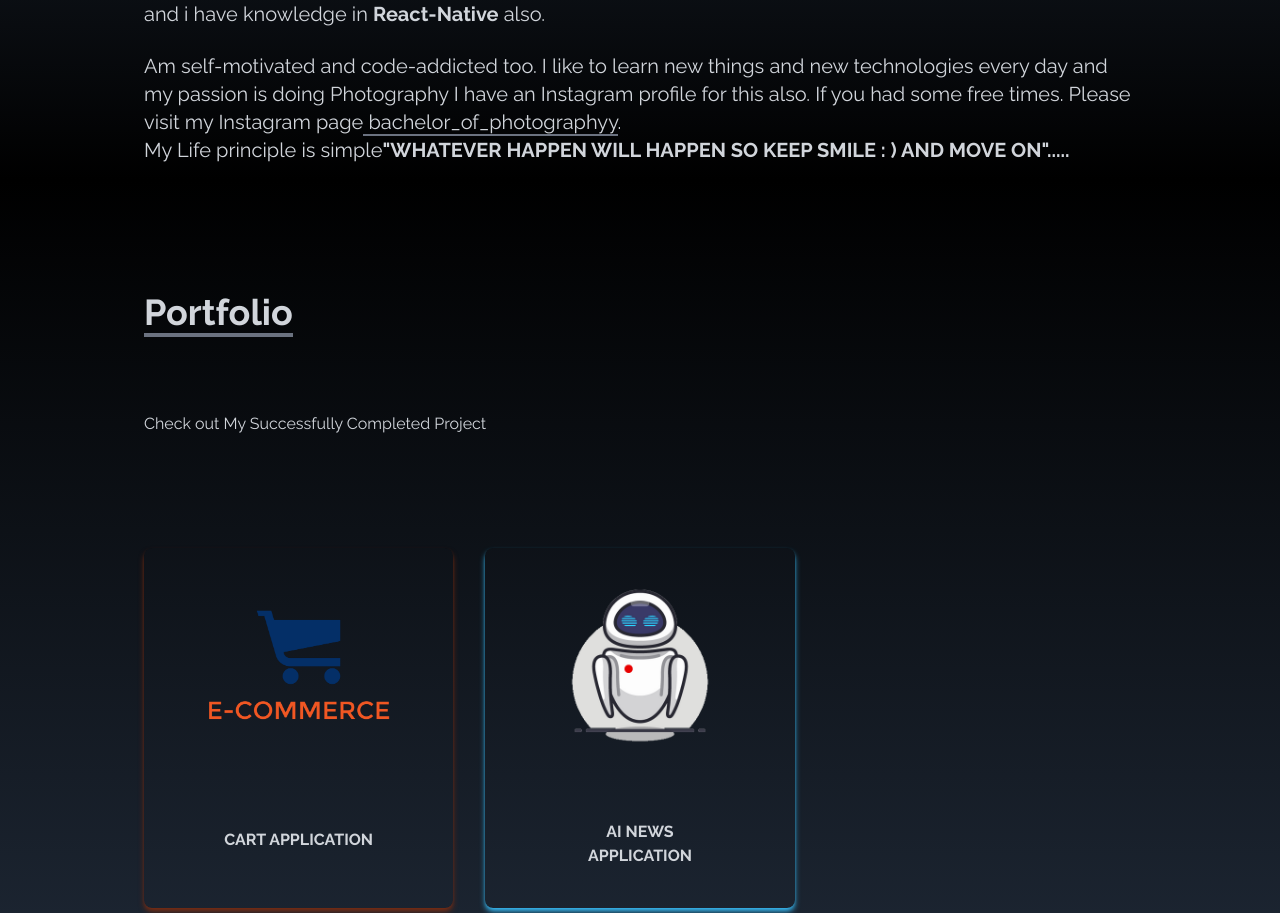
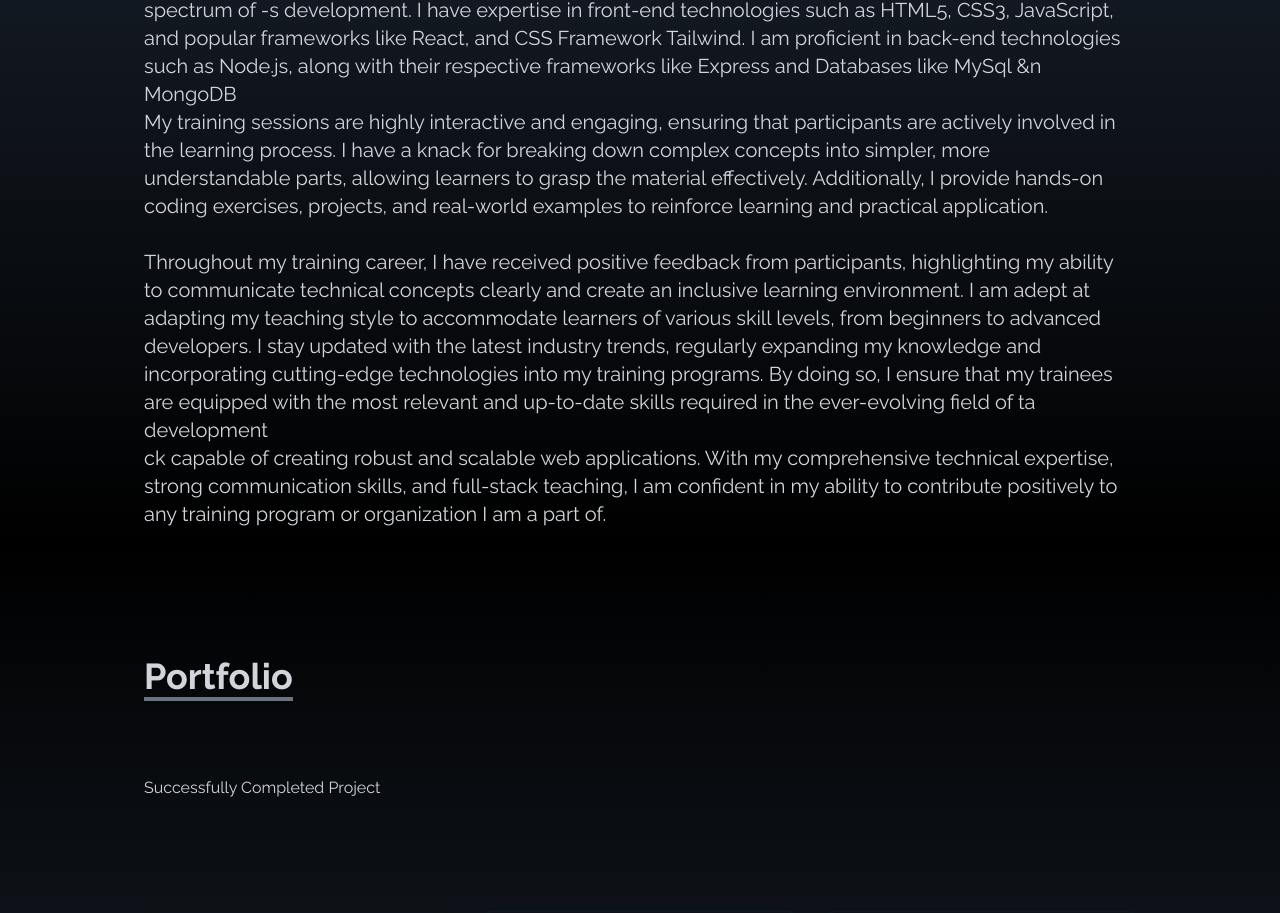
Before and after one commit to LakshmiNarasimhan273/portfolioNew, a React (Create React App) app: page / in a window 1280 px wide. Shown: the part 1152-2065 px from the top of the page. Built offline with nearby package versions, Linux system fonts and the light colour scheme.

Commit message:
changes
projects added

```diff
--- a/src/components/About.js
+++ b/src/components/About.js
@@ -13,39 +13,40 @@ const About = () => {
           </p>
         </div>
         <p className="text-xl mt-24 text-gray-300">
-          Hi!, I'm currently working as a Software Trainer at Achariya Infotech
-          organization and holding a{" "}
-          <strong className="text-gray-200 text-2xl">2+ years </strong>of IT
-          expereience and i completed my B.C.A graduation at Bharadhidasan
-          University and am currently pursuing M.C.A degree at Anna University
-          on Distance Education Mode. My two majors are only focused on Computer
-          Applications. Except for College Studies, am completed certificate
-          course in
-          <b> Full Stack Development </b> that contains (HTML, CSS, JavaScript,
-          MongoDB, Express.js, React.js, Node.js(MERN Stack)) ; and i have
-          knowledge in <b>React-Native</b> also.
-        </p>
-        <br />
-        <p className="text-xl text-gray-300">
-          Am self-motivated and code-addicted too. I like to learn new things
-          and new technologies every day and my passion is doing Photography I
-          have an Instagram profile for this also. If you had some free times.
-          Please visit my Instagram page
-          <a
-            href="https://www.instagram.com/bachelor_of_photographyy/"
-            className="inline border-b-2 border-gray-500"
-            target="_blank"
-            rel="noreferrer"
-          >
-            {" "}
-            bachelor_of_photographyy
-          </a>
-          .
+          As a Full-Stack trainer with over 2+ years of experience, I have a
+          strong passion for teaching and a deep understanding of both front-end
+          and back-end development. I possess comprehensive knowledge of various
+          programming languages, frameworks, and tools commonly used in ll
+          development. <br />
           <br />
-          My Life principle is simple
-          <strong className="uppercase">
-            "Whatever happen will happen so keep smile : ) and move on".....
-          </strong>
+          In my role as a trainer, I have successfully designed and delivered
+          training programs that cover the entire spectrum of -s development. I
+          have expertise in front-end technologies such as HTML5, CSS3,
+          JavaScript, and popular frameworks like React, and CSS Framework
+          Tailwind. I am proficient in back-end technologies such as Node.js,
+          along with their respective frameworks like Express and Databases like
+          MySql &n MongoDB <br />
+          My training sessions are highly interactive and engaging, ensuring
+          that participants are actively involved in the learning process. I
+          have a knack for breaking down complex concepts into simpler, more
+          understandable parts, allowing learners to grasp the material
+          effectively. Additionally, I provide hands-on coding exercises,
+          projects, and real-world examples to reinforce learning and practical
+          application. <br /> <br />
+          Throughout my training career, I have received positive feedback from
+          participants, highlighting my ability to communicate technical
+          concepts clearly and create an inclusive learning environment. I am
+          adept at adapting my teaching style to accommodate learners of various
+          skill levels, from beginners to advanced developers. I stay updated
+          with the latest industry trends, regularly expanding my knowledge and
+          incorporating cutting-edge technologies into my training programs. By
+          doing so, I ensure that my trainees are equipped with the most
+          relevant and up-to-date skills required in the ever-evolving field of
+          ta development <br />
+          ck capable of creating robust and scalable web applications. With my
+          comprehensive technical expertise, strong communication skills, and
+          full-stack teaching, I am confident in my ability to contribute
+          positively to any training program or organization I am a part of.
         </p>
       </div>
     </div>
--- a/src/components/Home.js
+++ b/src/components/Home.js
@@ -55,7 +55,7 @@ const Home = () => {
           <img
             src={FedevImage}
             alt="FrontEnd Developer"
-            className="mx-auto rounded-xl w-1/2 md:w-1/2"
+            className="mx-auto h-[40%] rounded-xl w-1/2 md:w-1/2"
           />
         </div>
       </div>
--- a/src/components/Portfolio.js
+++ b/src/components/Portfolio.js
@@ -1,13 +1,14 @@
 import React from "react";
 import eCommerce from "../assets/portfolio/eCommerce.png";
 import aiApplication from "../assets/portfolio/ai_Application.png";
+import dashboard from "../assets/portfolio/dashboard.png";
 
 const Portfolio = () => {
   const projects = [
     {
       id: 1,
       src: eCommerce,
-      title: "Cart Application",
+      title: "e-commerce Cart Application",
       style: "shadow-orange-900 ",
     },
     {
@@ -15,6 +16,13 @@ const Portfolio = () => {
       src: aiApplication,
       title: "AI News Application",
       style: "shadow-sky-400",
+    },
+    {
+      id: 3,
+      src: dashboard,
+      title: "Employee Status Dashboard",
+      style: "shadow-blue-500",
+      margin: "mt-6",
     },
   ];
 
@@ -28,11 +36,11 @@ const Portfolio = () => {
           <p className="text-4xl font-bold inline border-b-4 border-gray-500">
             Portfolio
           </p>
-          <p className="py-20">Check out My Successfully Completed Project</p>
+          <p className="py-20"> Successfully Completed Project</p>
         </div>
 
         <div className="grid sm:grid-cols-2 md:grid-cols-3 gap-8 px-12 sm:px-0">
-          {projects.map(({ id, src, title, style }) => (
+          {projects.map(({ id, src, title, style, margin }) => (
             <div
               key={id}
               className={`shadow-md ${style} hover:shadow-gray-500 duration-150 rounded-lg`}
@@ -44,7 +52,7 @@ const Portfolio = () => {
               />
               <div className="text-center font-bold">
                 <button
-                  className={`w-1/2 uppercase  py-10 duration-200 hover:scale-105`}
+                  className={`w-1/2 uppercase ${margin}  py-10 duration-200 hover:scale-105`}
                 >
                   {title}
                 </button>
```
Also changed, not shown: src/assets/portfolio/dashboard.png (added).
